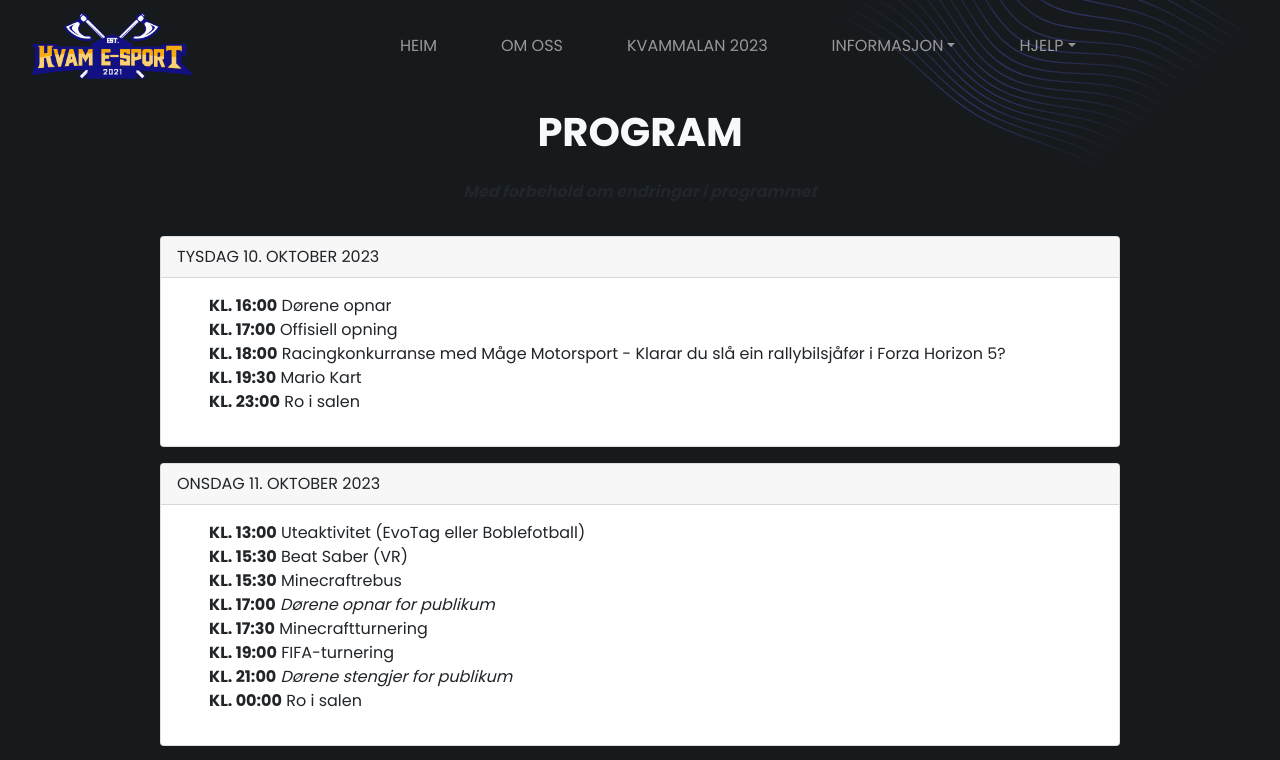
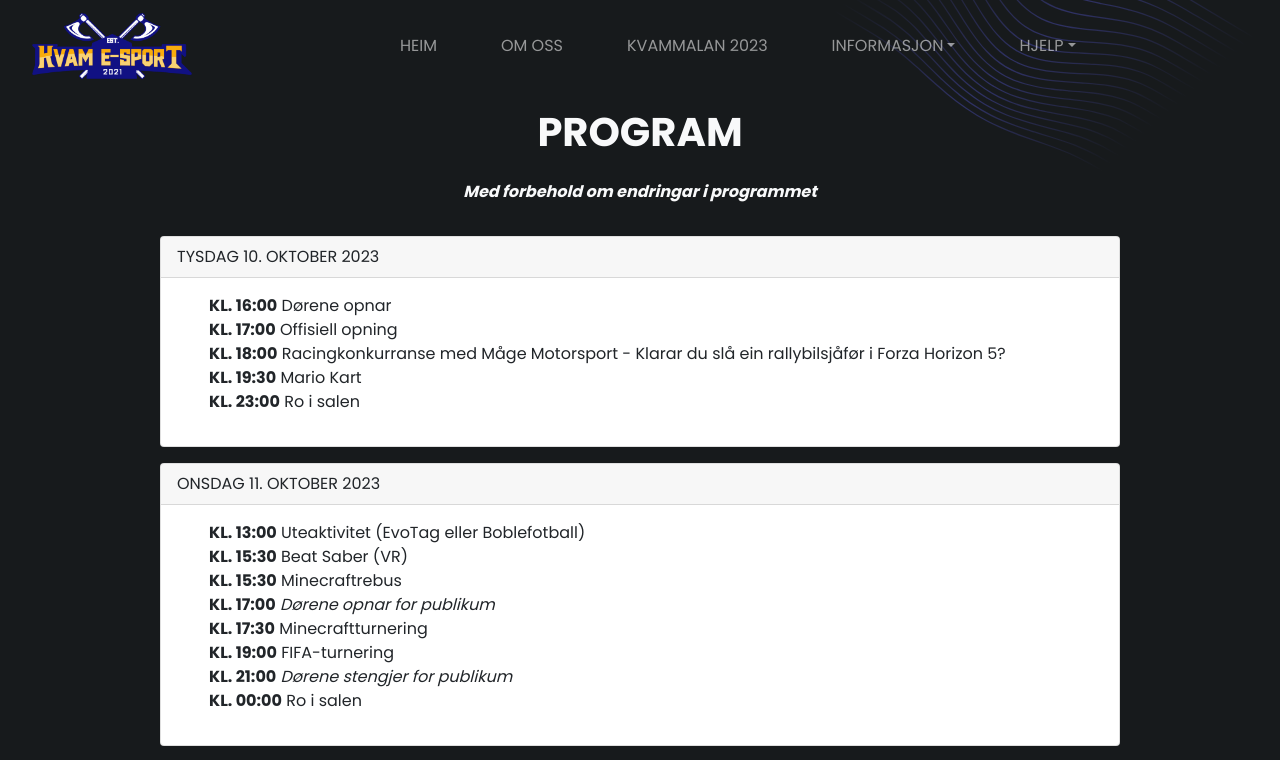
Before and after one commit to danielols3n/kvammalan, a React (Create React App) app: page /program in a window 1280 px wide. Shown: the top 760 px of the page. Built offline with nearby package versions, Linux system fonts and the light colour scheme.

Commit message:
Bug fixes

```diff
--- a/src/pages/TimeSchedule.js
+++ b/src/pages/TimeSchedule.js
@@ -10,7 +10,7 @@ function TimeSchedule() {
         <NavbarComponent data={{ background: 'transparent' }} />
         <Container fluid className="d-flex flex-column m-0 p-0 h-100 mb-5">
           <h1 className="fw-bolder text-center w-100 mt-3 text-light">PROGRAM</h1>
-          <p className="text-center fw-bolder mx-auto mt-3 w-75">
+          <p className="text-center text-light fw-bolder mx-auto mt-3 w-75">
             <i>Med forbehold om endringar i programmet</i>
           </p>
           <Card className="w-75 mx-auto mt-3">
```
